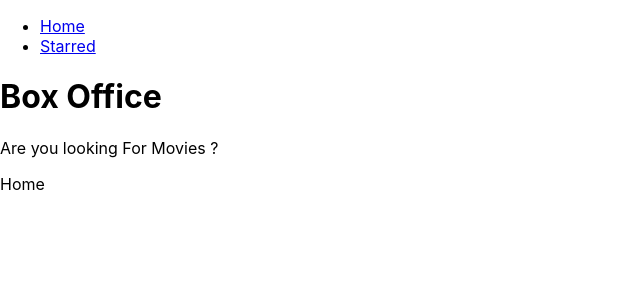
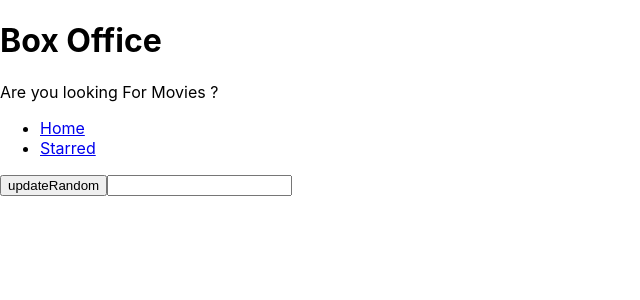
Before and after one commit to shaikh28/Box-Office-App-, a React (Create React App) app: page / in a window 1280 px wide. Shown: the top 300 px of the page, without its empty margins (0-640 px from the left). Built offline with nearby package versions, Linux system fonts and the light colour scheme.

Commit message:
Adding input box And binding datas to the app

```diff
--- a/src/components/MainLayout.jsx
+++ b/src/components/MainLayout.jsx
@@ -5,13 +5,11 @@
 
 const MainLayout = () => {
   return (
-
-      <div>
-       <Navs/>
-        <AppTitle/>
-        <Outlet />
-      </div>
-
+    <div>
+      <AppTitle />
+      <Navs />
+      <Outlet />
+    </div>
   );
 };
 
--- a/src/pages/Home.jsx
+++ b/src/pages/Home.jsx
@@ -1,7 +1,18 @@
 import React from "react";
+import {useState} from 'react'
 import { Link } from "react-router-dom";
 const Home = () => {
-  return <div>Home</div>;
+  const [inputValue, setInputValue] = useState('')
+
+  console.log(inputValue);
+  const onInputChange = (ev)=>{
+    setInputValue(ev.target.value)
+  }
+  return <div>
+    <div>{inputValue}</div>
+    <button onClick={()=>{setInputValue("Hunter")}}>updateRandom</button>
+    <input type="text" value={inputValue}  onChange={onInputChange} />
+  </div>;
 };
 
 export default Home;
--- a/src/pages/Starred.jsx
+++ b/src/pages/Starred.jsx
@@ -2,10 +2,7 @@
 import Navs from "../components/Navs";
 
 const Starred = () => {
-  return <div>
-    Starred
-    <Navs/>
-    </div>;
+  return <div>Starred</div>;
 };
 
 export default Starred;
```
